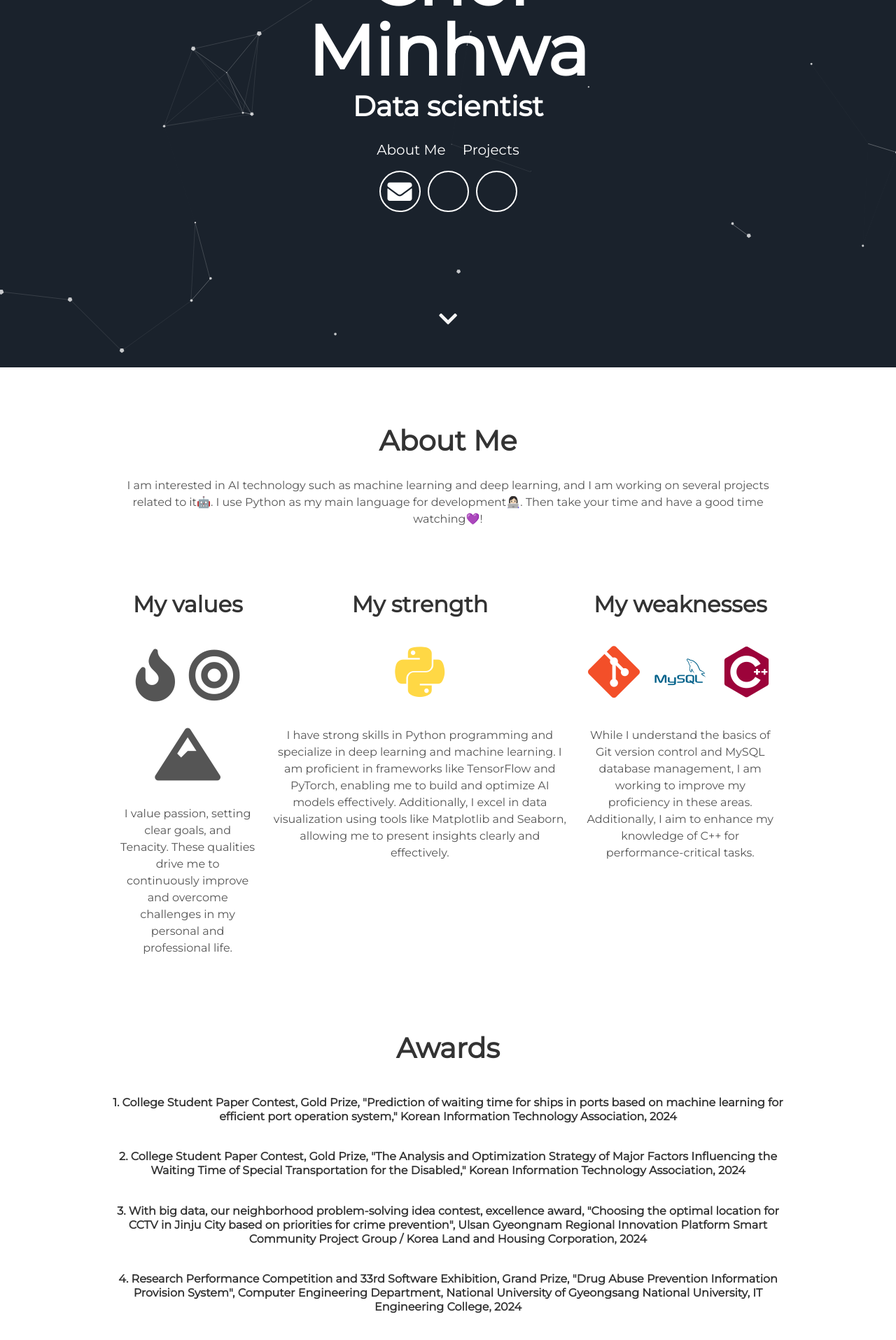
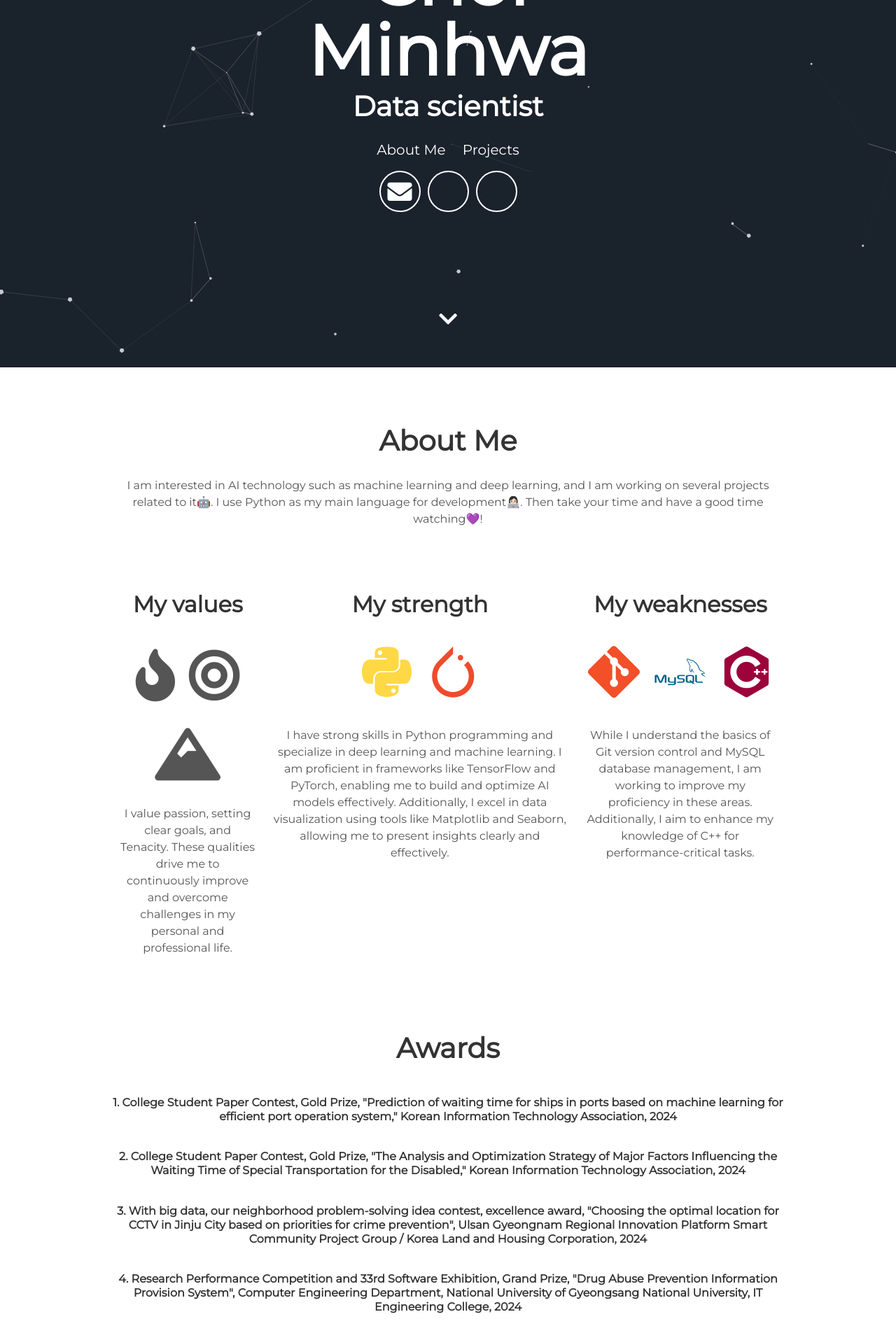
Before and after one commit to alsghk05/alsghk05.github.io, a Jekyll site: the page built from index.html, in a window 1280 px wide. Shown: the part 375-2290 px from the top of the page at 70% size. Built offline with Jekyll 4.4.1, drawn with Linux system fonts in a browser that asks for light colours; nearby versions of some CDN libraries.

Commit message:
Update head.html

```diff
--- a/_includes/head.html
+++ b/_includes/head.html
@@ -8,4 +8,5 @@
 
   <link rel="stylesheet" href="{{ "/assets/css/main.css" | prepend: site.baseurl }}">
   <link rel="stylesheet" href="https://cdnjs.cloudflare.com/ajax/libs/font-awesome/5.15.4/css/all.min.css">
+  <link rel="stylesheet" href="https://cdn.jsdelivr.net/gh/devicons/devicon@v2.14.0/devicon.min.css">
 </head>
```
